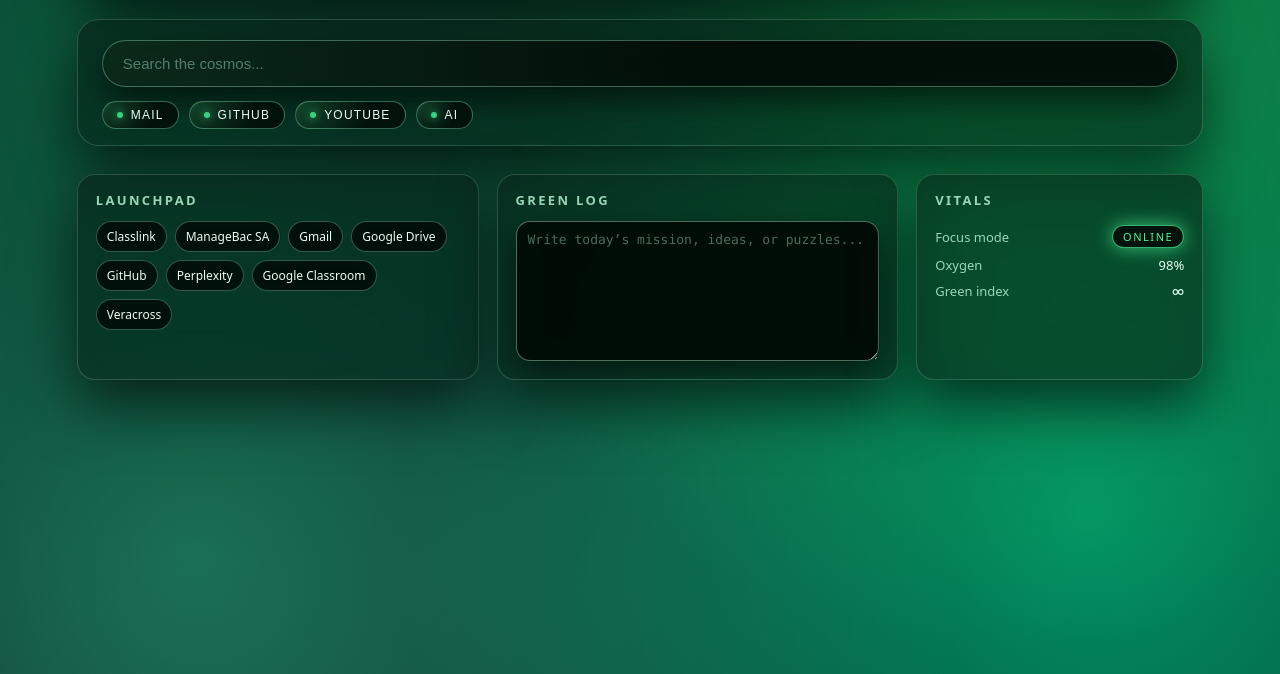
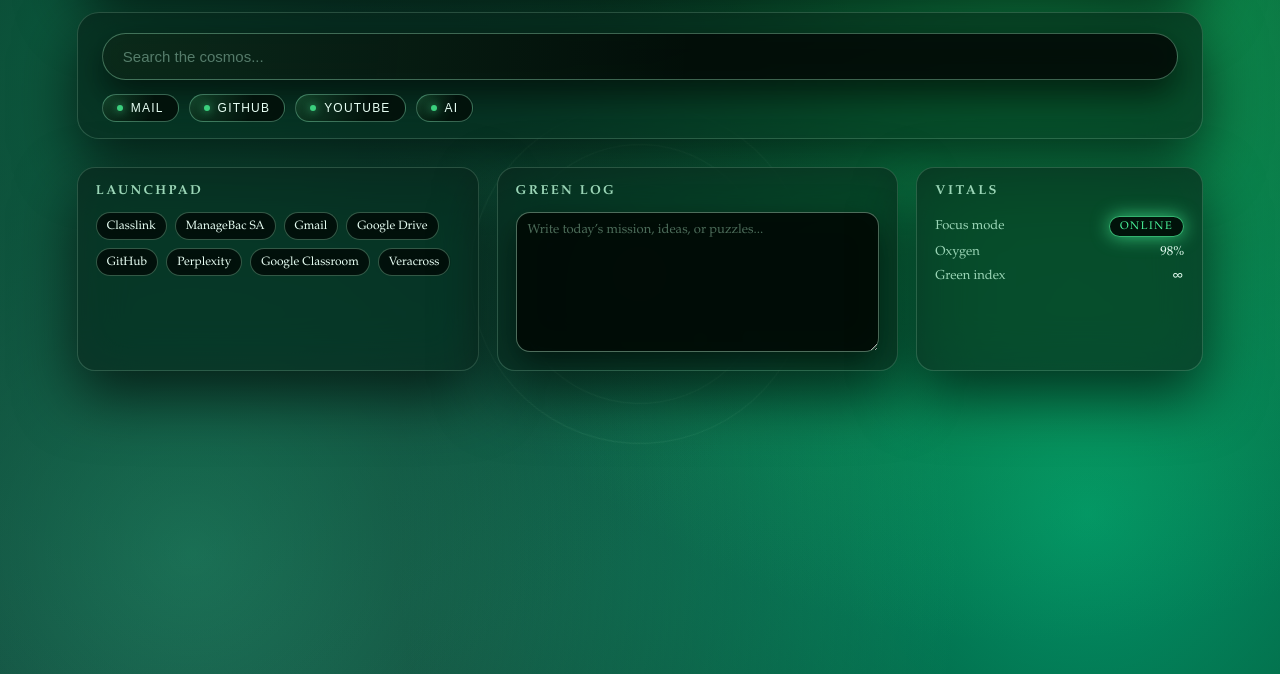
Before and after one commit to Quantumcryptography24/Homepage-tab, a plain HTML site: page index.html in a window 1280 px wide. Shown: the part 126-800 px from the top of the page. Drawn offline with Linux system fonts and the light colour scheme.

Commit message:
Update style.css

```diff
--- a/style.css
+++ b/style.css
@@ -8,7 +8,6 @@
   --glass-border: rgba(200, 255, 220, 0.18);
   --text-main: #e7fff4;
   --text-soft: #9bd6b7;
-  --danger: #ff6b81;
   --radius-lg: 22px;
   --radius-md: 18px;
   --shadow-soft: 0 24px 60px rgba(0, 0, 0, 0.65);
@@ -27,8 +26,8 @@ body {
   padding: 0;
   height: 100%;
   width: 100%;
-  font-family: system-ui, -apple-system, BlinkMacSystemFont, "SF Pro Text",
-    "Inter", sans-serif;
+  font-family: "Palatino Linotype", "Book Antiqua", Palatino, "Times New Roman",
+    serif;
   color: var(--text-main);
 }
 
@@ -41,8 +40,10 @@ body {
     linear-gradient(135deg, var(--bg1), var(--bg2), var(--bg3));
   background-attachment: fixed;
   overflow: hidden;
+  position: relative;
 }
 
+/* layered twinkly stars */
 .stars {
   position: fixed;
   inset: -50px;
@@ -52,7 +53,8 @@ body {
 }
 
 .layer-back {
-  background-image: radial-gradient(1px 1px at 10px 20px, #baffff 0, transparent 50%),
+  background-image:
+    radial-gradient(1px 1px at 10px 20px, #baffff 0, transparent 50%),
     radial-gradient(1px 1px at 130px 80px, #e2fff3 0, transparent 50%),
     radial-gradient(1px 1px at 70px 150px, #ffffff 0, transparent 50%);
   animation: driftBack 120s linear infinite;
@@ -61,7 +63,8 @@ body {
 }
 
 .layer-mid {
-  background-image: radial-gradient(1px 1px at 20px 40px, #a8ffe3 0, transparent 50%),
+  background-image:
+    radial-gradient(1px 1px at 20px 40px, #a8ffe3 0, transparent 50%),
     radial-gradient(1px 1px at 160px 120px, #e5ffe6 0, transparent 50%),
     radial-gradient(1px 1px at 90px 190px, #ffffff 0, transparent 50%);
   animation: driftMid 80s linear infinite;
@@ -69,11 +72,95 @@ body {
 }
 
 .layer-front {
-  background-image: radial-gradient(1px 1px at 25px 25px, #ffffff 0, transparent 55%),
+  background-image:
+    radial-gradient(1px 1px at 25px 25px, #ffffff 0, transparent 55%),
     radial-gradient(1px 1px at 140px 60px, #dffff8 0, transparent 55%),
     radial-gradient(1px 1px at 60px 170px, #ffffff 0, transparent 55%);
   animation: driftFront 55s linear infinite;
   opacity: 0.9;
+}
+
+/* orbiting planets */
+.space-orbits {
+  position: fixed;
+  inset: 0;
+  display: flex;
+  align-items: center;
+  justify-content: center;
+  pointer-events: none;
+  z-index: 0;
+}
+
+.sun {
+  width: 34px;
+  height: 34px;
+  border-radius: 50%;
+  background: radial-gradient(circle at 30% 30%, #ffffff, #ffe082, #ffb300);
+  box-shadow:
+    0 0 20px rgba(255, 243, 181, 0.8),
+    0 0 60px rgba(255, 224, 130, 0.9);
+}
+
+.orbit {
+  position: absolute;
+  border-radius: 50%;
+  border: 1px solid rgba(160, 255, 200, 0.09);
+  animation: orbit-spin linear infinite;
+  transform-origin: center center;
+}
+
+.orbit-1 {
+  width: 180px;
+  height: 180px;
+  animation-duration: 38s;
+}
+
+.orbit-2 {
+  width: 260px;
+  height: 260px;
+  animation-duration: 60s;
+}
+
+.orbit-3 {
+  width: 340px;
+  height: 340px;
+  animation-duration: 90s;
+}
+
+.planet {
+  position: absolute;
+  top: 50%;
+  left: 100%;
+  transform: translate(-50%, -50%);
+  border-radius: 50%;
+  box-shadow: 0 0 14px rgba(0, 0, 0, 0.9);
+}
+
+.planet-1 {
+  width: 14px;
+  height: 14px;
+  background: radial-gradient(circle at 30% 30%, #e3fff8, #4af59b, #177a4a);
+}
+
+.planet-2 {
+  width: 18px;
+  height: 18px;
+  background: radial-gradient(circle at 30% 30%, #ffffff, #4ae7f5, #0b678a);
+}
+
+.planet-3 {
+  width: 22px;
+  height: 22px;
+  background: radial-gradient(circle at 30% 30%, #f4ffe7, #7cff4a, #3b7a0f);
+}
+
+@keyframes orbit-spin {
+  from {
+    transform: rotate(0deg);
+  }
+  to {
+    transform: rotate(360deg);
+  }
 }
 
 @keyframes driftBack {
@@ -164,8 +251,8 @@ body {
   display: flex;
   flex-direction: column;
   align-items: flex-end;
-  font-family: "SF Mono", ui-monospace, Menlo, Monaco, Consolas, "Liberation Mono",
-    "Courier New", monospace;
+  font-family: "Palatino Linotype", "Book Antiqua", Palatino, "Times New Roman",
+    serif;
 }
 
 .clock #time {
@@ -319,8 +406,8 @@ body {
   border: 1px solid rgba(196, 255, 219, 0.4);
   padding: 10px 11px;
   font-size: 13px;
-  font-family: "SF Mono", ui-monospace, Menlo, Monaco, Consolas, "Liberation Mono",
-    "Courier New", monospace;
+  font-family: "Palatino Linotype", "Book Antiqua", Palatino, "Times New Roman",
+    serif;
   background: rgba(1, 9, 5, 0.9);
   color: var(--text-main);
   outline: none;
```
